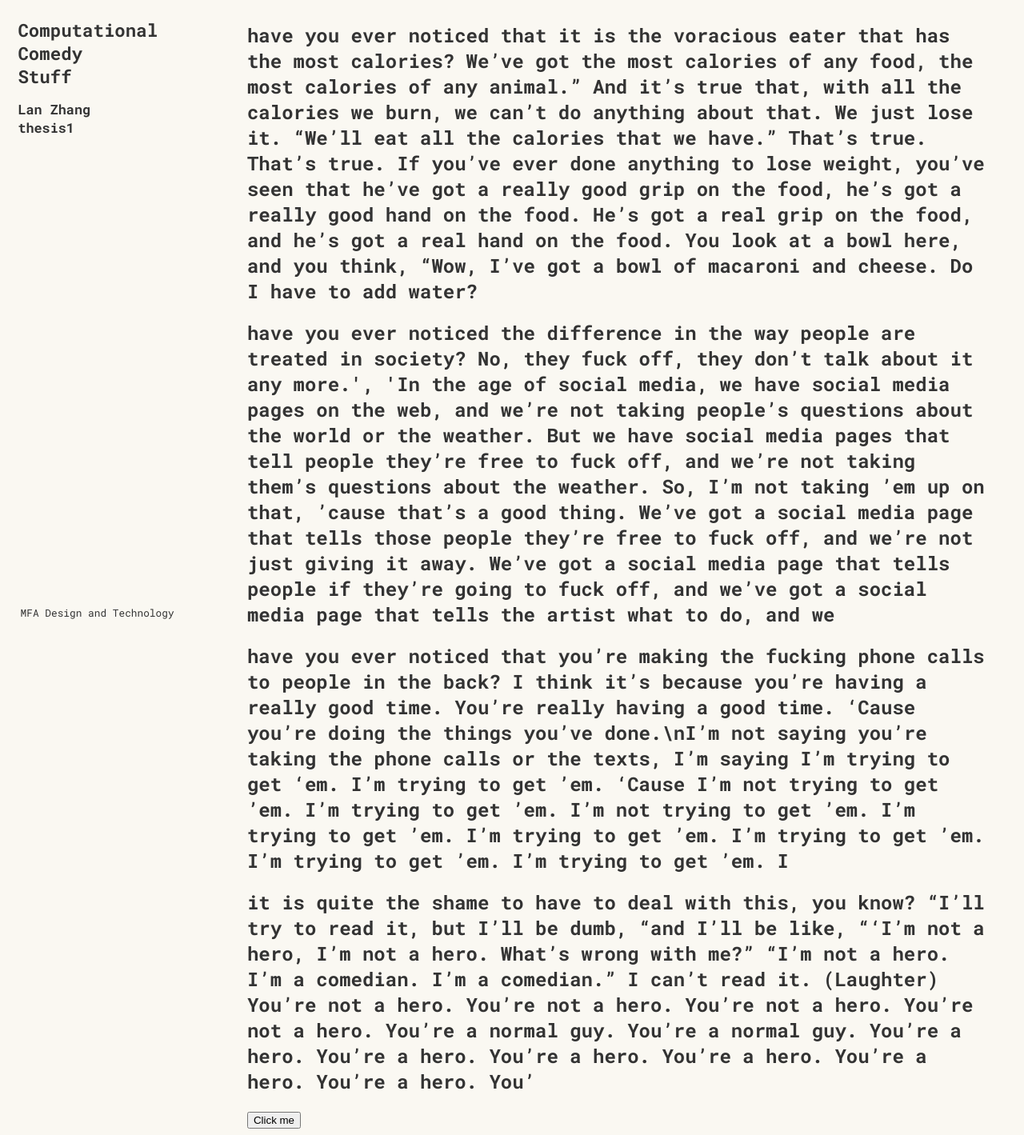
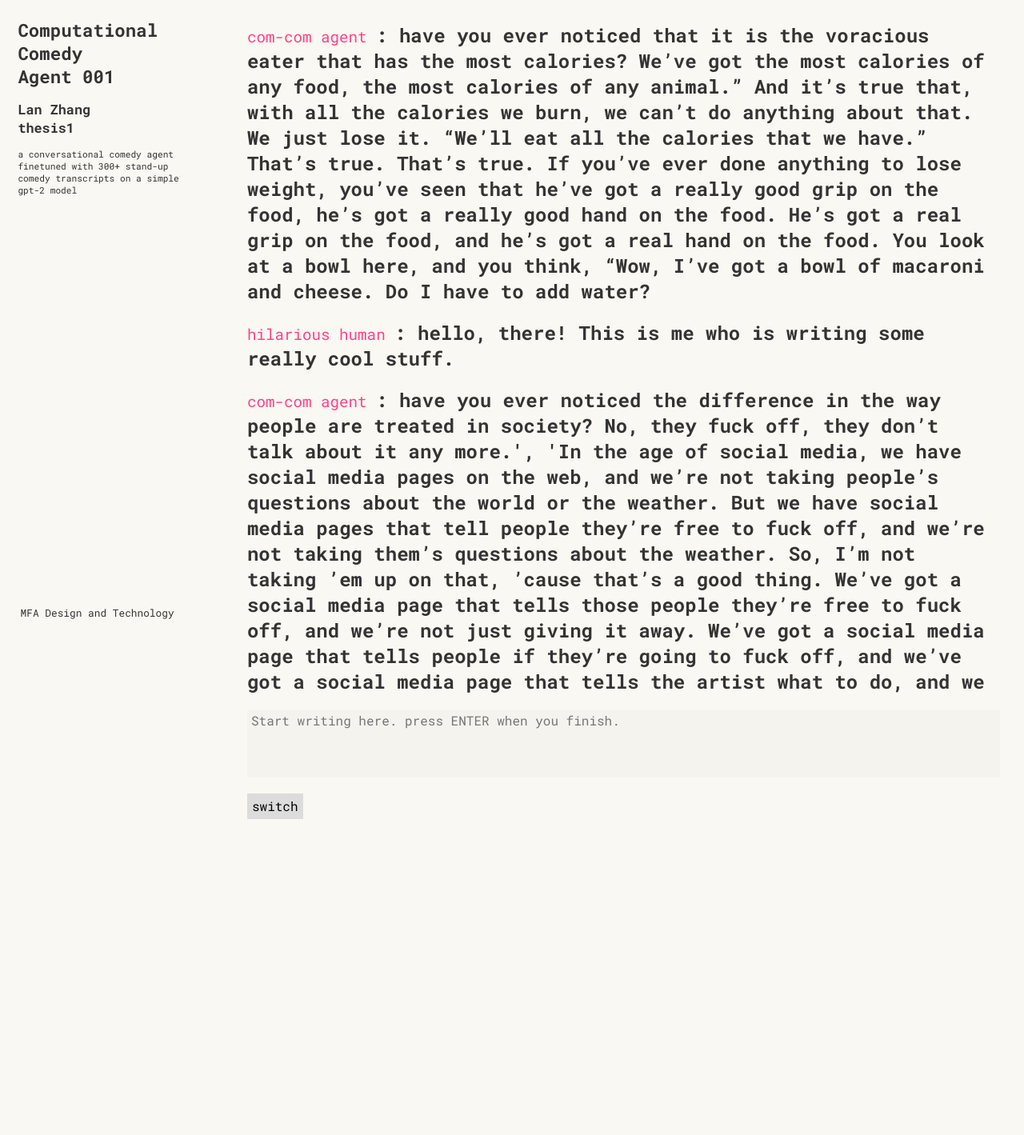
Before and after one commit to lanzhang76/combot, a Flask app: page / in a window 1280 px wide. Shown: the whole page at 80% size. After the commit the page ends 1024 px from the top, so only its background shows below. Run offline with Flask 2, Linux system fonts and the light colour scheme; data that the repository does not hold is empty; some libraries are stand-ins or nearby versions.

Commit message:
update app

```diff
--- a/app.py
+++ b/app.py
@@ -2,96 +2,41 @@ from flask import Flask, escape, url_for, render_template, jsonify, request, ren
 import os
 import json
 import generate
+import writeTojson
 
 app = Flask(__name__)
-
-# reading json file that stores all the lines
-filename = os.path.join(app.static_folder, 'store.json')
-with open(filename) as blog_file:
-    data = json.load(blog_file)
-lines = [data]
-
-# generate func global variable
-post = {'user': "computer",
-        'line': generate.generateOutput("it is quite the shame", 100)[0]}
 
 # default display page
 @app.route('/', methods=['GET'])
 @app.route('/index')
 def index():
-    with open(filename) as blog_file:
-        data = json.load(blog_file)
-    lines = [data]
-    return render_template('index.html', posts=lines)
+    return render_template('index.html', posts=writeTojson.giveList())
 
 # get list
 @app.route('/showwords', methods=['GET'])
 def showwords():
-    return jsonify({'lines': lines})
+    return jsonify({'lines': writeTojson.giveList()})
 
 # generate
 @app.route('/generate', methods=['GET', 'POST'])
 def generateStuff():
-    send = post
-    num = str(len(lines[0]))
-    #lines[0]['all'][num] = send
-    newline = {num: send}
-    # write to json
-    with open('static/store.json', 'r') as f:
-        currentList = json.load(f)
-    currentList.update(newline)
-    with open(filename, 'w') as fp:
-        json.dump(currentList, fp)
-    with open(filename) as blog_file:
-        data = json.load(blog_file)
-    return data
+    if request.headers['Content-Type'] == 'application/json':
+        request_data = request.json
+        prefix = request_data["prefix"]
+        return jsonify({'lines':  writeTojson.passGen(prefix)})
+    else:
+        return "415 Unsupported Media Type ;)"
 
 
 # write to the list
-@app.route('/writeTo', methods=['POST'])
+@app.route('/writeto', methods=['POST'])
 def writeTo():
-    request_data = request.get_json()
-    newLine = {
-        'turn': request_data['turn'],
-        'line': request_data['line']
-    }
-    num = str(len(lines[0]['all']))
-    lines[0]['all'][num] = newLine
-    return jsonify(lines)
+    if request.headers['Content-Type'] == 'application/json':
+        request_data = request.json
+        return writeTojson.userAdd(request_data)
+    else:
+        return "415 Unsupported Media Type ;)"
 
 
 if __name__ == "__main__":
     app.run(port=5000, threaded=True, debug=True)
-
-
-# lines = [{
-#     'all':
-#     {
-#         0: {
-#             'turn': 'computer',
-#             'line': 'have you ever noticed that it is the voracious eater that has the most calories? We’ve got the most calories of any food, the most calories of any animal.” And it’s true that, with all the calories we burn, we can’t do anything about that. We just lose it. “We’ll eat all the calories that we have.” That’s true. That’s true. If you’ve ever done anything to lose weight, you’ve seen that he’ve got a really good grip on the food, he’s got a really good hand on the food. He’s got a real grip on the food, and he’s got a real hand on the food. You look at a bowl here, and you think, “Wow, I’ve got a bowl of macaroni and cheese. Do I have to add water?'
-#         },
-#         1: {
-#             'turn': 'human',
-#             'line': 'NOTHING'
-#         },
-#         2: {
-#             'turn': 'computer',
-#             'line': 'Sweet Caroline'
-#         }
-
-#     }
-# }]
-
-def compile():
-    para = ""
-    for i in range(len(lines[0])):
-        text = lines[0][i]['line']
-        para += text
-    return para
-
-
-def genAgin():
-    post = {'user': "computer",
-            'line': generate.generateOutput("have you ever noticed", 300)[0]}
-    return post
--- a/static/index.js
+++ b/static/index.js
@@ -1,22 +1,3 @@
-currentURL = "http://127.0.0.1:5000/";
-
-function changeColor(newColor) {
-  var elem = document.getElementsByClassName("item");
-  console.log("clicked");
-}
-
-function myFunction() {
-  document.getElementById("demo").innerHTML = "Hello World";
-}
-
-function enable() {
-  var elem = document.getElementById("startButton");
-  console.log("clicked");
-  //   httpGetAsync("http://127.0.0.1:5000/generate", function(response) {
-  //     alert(response);
-  //   });
-}
-
 function httpGetAsync(theUrl, callback) {
   var xmlHttp = new XMLHttpRequest();
   xmlHttp.onreadystatechange = function() {
@@ -27,19 +8,12 @@ function httpGetAsync(theUrl, callback) {
   xmlHttp.send(null);
 }
 
-function httpPost(theUrl) {
-  var xhr = new XMLHttpRequest();
-  xhr.onreadystatechange = function() {
-    // Call a function when the state changes.
-    if (this.readyState === XMLHttpRequest.DONE && this.status === 200) {
-      // Request finished. Do processing here.
-    }
-  };
-  xhr.open("POST", "/server", true);
-  xhr.send("foo=bar&lorem=ipsum");
-}
-
-httpGetAsync("http://127.0.0.1:5000/generate", function(response) {
-  //alert(response["lines"]);
-  console.log(response);
-});
+// currentURL = "http://127.0.0.1:5000/generate";
+// httpGetAsync(currentURL, function(response) {
+//   //alert(response["lines"]);
+//   console.log(response);
+// });
+// httpGetAsync("http://127.0.0.1:5000/generate", function(response) {
+//   console.log(response);
+//   location.reload();
+// });
--- a/static/style/styles.css
+++ b/static/style/styles.css
@@ -14,6 +14,7 @@ body {
   display: inline-block;
   font-family: "Roboto Mono", sans-serif;
   font-size: 0.7em;
+  width: 16%;
 }
 
 .header a {
@@ -56,13 +57,58 @@ body {
   text-decoration: none;
 }
 
+input.textRow {
+  width: 100%;
+  font-size: 1.5em;
+  height: 2em;
+  background: rgba(0, 0, 0, 0.02);
+  border-radius: 2px;
+  padding-left: 5px;
+  padding-right: 5px;
+  font-size: 0.9em;
+  font-family: "Roboto Mono", monospace;
+  border: none;
+}
+
+span#turn {
+  color: #fc4289;
+  font-weight: 100;
+  font-size: 0.8em;
+}
+
+button {
+  background-color: gainsboro;
+  height: 2em;
+  top: 0.5em;
+  border: none;
+  font-size: 1em;
+  font-family: "Roboto Mono", sans-serif;
+}
+
+#text-area {
+  width: 100%;
+  height: 80px;
+  display: box;
+  resize: none;
+  background: rgba(0, 0, 0, 0.02);
+  border-radius: 2px;
+  padding-left: 5px;
+  padding-right: 5px;
+  margin-bottom: 1em;
+  font-size: 1em;
+  font-family: "Roboto Mono", monospace;
+  border: none;
+}
+
 @media only screen and (max-width: 600px) {
   .header {
-    /* position: fixed; */
-    left: 2em;
+    position: relative;
+    right: 1em;
+    left: 1em;
     display: inline-block;
     font-family: "Roboto Mono", sans-serif;
     font-size: 0.7em;
+    width: auto;
   }
 
   .header a {
--- /dev/null
+++ b/static/write.js
@@ -0,0 +1,41 @@
+var userWrote = false;
+//POST function
+function submitWrite(writeData, writeURL) {
+  var xmlhttp = new XMLHttpRequest();
+  xmlhttp.onreadystatechange = function() {
+    if (this.readyState == 4 && this.status == 200) {
+      console.log(this.responseText);
+    } else {
+      console.log("nothing");
+    }
+  };
+  xmlhttp.open("POST", writeURL, true);
+  xmlhttp.setRequestHeader("Content-Type", "application/json");
+  xmlhttp.send(JSON.stringify(writeData));
+  location.reload();
+}
+
+//user input textarea POST request
+$("#text-area").keydown(function(e) {
+  var key = e.which;
+  if (key == 13) {
+    var row1 = document.getElementById("text-area").value;
+    var lineTotal = row1;
+    theURL = "http://127.0.0.1:5000/writeto";
+    console.log(`hello. ${lineTotal} is submitted`);
+    writeData = {
+      turn: "hilarious human",
+      line: lineTotal
+    };
+    submitWrite(writeData, theURL);
+  }
+});
+
+//user input turns into for generator's perfix POST Reuqest
+function switchTurn() {
+  console.log("clicked");
+  var userInput = "shit";
+  dataToSend = { prefix: userInput };
+  theURL = "http://127.0.0.1:5000/generate";
+  submitWrite(dataToSend, theURL);
+}
--- a/templates/index.html
+++ b/templates/index.html
@@ -1,8 +1,21 @@
 {% extends "layout.html" %}
 <!-- <link rel="stylesheet" href="./static/styles.css') }}"> -->
 {% block content %} {% for post in posts %} {% for l in post %}
-<h2>{{ post[l]['line'] }}</h2>
+<h2>
+  <span id="turn">{{ post[l]['turn'] }} </span> {{": " + post[l]['line'] }}
+</h2>
 {% endfor %} {% endfor %}
 <!-- <div id="startButton"></div> -->
-<button onclick="enable()">Click me</button>
+<div id="UserInput">
+  <form action="" autocomplete="off">
+    <!-- <input type="text" name="type here" class="textRow" id="text-row-1" /> -->
+    <textarea
+      name="type me"
+      id="text-area"
+      placeholder="Start writing here. press ENTER when you finish."
+    ></textarea>
+    <button type="button" id="switch" onclick="switchTurn()">switch</button>
+  </form>
+</div>
+
 {% endblock content %}
--- a/templates/layout.html
+++ b/templates/layout.html
@@ -11,6 +11,7 @@
       href="https://fonts.googleapis.com/css?family=Roboto+Mono:400,700"
       rel="stylesheet"
     />
+    <script src="http://ajax.googleapis.com/ajax/libs/jquery/1.11.1/jquery.min.js"></script>
     <!-- <link rel="stylesheet" href="../static/styles.css'"> -->
     {% if css %} {{link}} {% else %}
     <link
@@ -29,7 +30,7 @@
       <h1>
         Computational <br />
         Comedy<br />
-        Stuff
+        Agent 001
       </h1>
       <!-- </a> -->
       <h2>
@@ -37,9 +38,13 @@
         <br />
         thesis1
       </h2>
+      <p>
+        a conversational comedy agent finetuned with 300+ stand-up comedy
+        transcripts on a simple gpt-2 model
+      </p>
     </div>
 
-    <div class="wrapper" onclick='changeColor("#fcba03")'>
+    <div class="wrapper">
       <div class="item" id="empty"></div>
       <div class="item" id="main">
         {% block content %}{% endblock %}
@@ -52,5 +57,6 @@
     </div>
 
     <script src="{{ url_for('static', filename='index.js') }}"></script>
+    <script src="{{ url_for('static', filename='write.js') }}"></script>
   </body>
 </html>
--- /dev/null
+++ b/writeTojson.py
@@ -0,0 +1,67 @@
+import json
+import os
+from flask import jsonify, request
+import generate
+
+# reading json file that stores all the lines
+site_root = os.path.realpath(os.path.dirname(__file__))
+filename = os.path.join(site_root, "static", 'store.json')
+
+# return the json in a list format
+
+
+def giveList():
+    with open(filename) as blog_file:
+        data = json.load(blog_file)
+    lines = [data]
+    return lines
+
+# return the length of the index
+
+
+def lenList():
+    with open(filename) as blog_file:
+        data = json.load(blog_file)
+    lines = [data]
+    num = str(len(lines[0]))
+    return num
+
+# append new info to the current json
+
+
+def updateList(newline):
+    with open('static/store.json', 'r') as f:
+        currentList = json.load(f)
+    currentList.update(newline)
+    with open(filename, 'w') as fp:
+        json.dump(currentList, fp)
+    with open(filename) as blog_file:
+        data = json.load(blog_file)
+    return data
+
+# pass the generated content to update
+
+
+def passGen(prefix):
+    text = generate.generateOutput(prefix, 100)
+    textClean = text[0].strip(prefix)
+    textClean = textClean.replace('\n', '')
+    post = {'turn': "com-com agent",
+            'line': textClean}
+    num = lenList()
+    newline = {num: post}
+    data = updateList(newline)
+    return data
+
+# pass user created content to update
+
+
+def userAdd(request_data):
+    send = {
+        'turn': request_data["turn"],
+        'line': request_data["line"]
+    }
+    num = lenList()
+    newline = {num: send}
+    data = updateList(newline)
+    return data
```
Also changed, not shown: other parts of static/style/styles.css (+27 -13 lines), generate.py (+19 -15 lines), static/store.json (+14 -1 lines), 1 other file.
